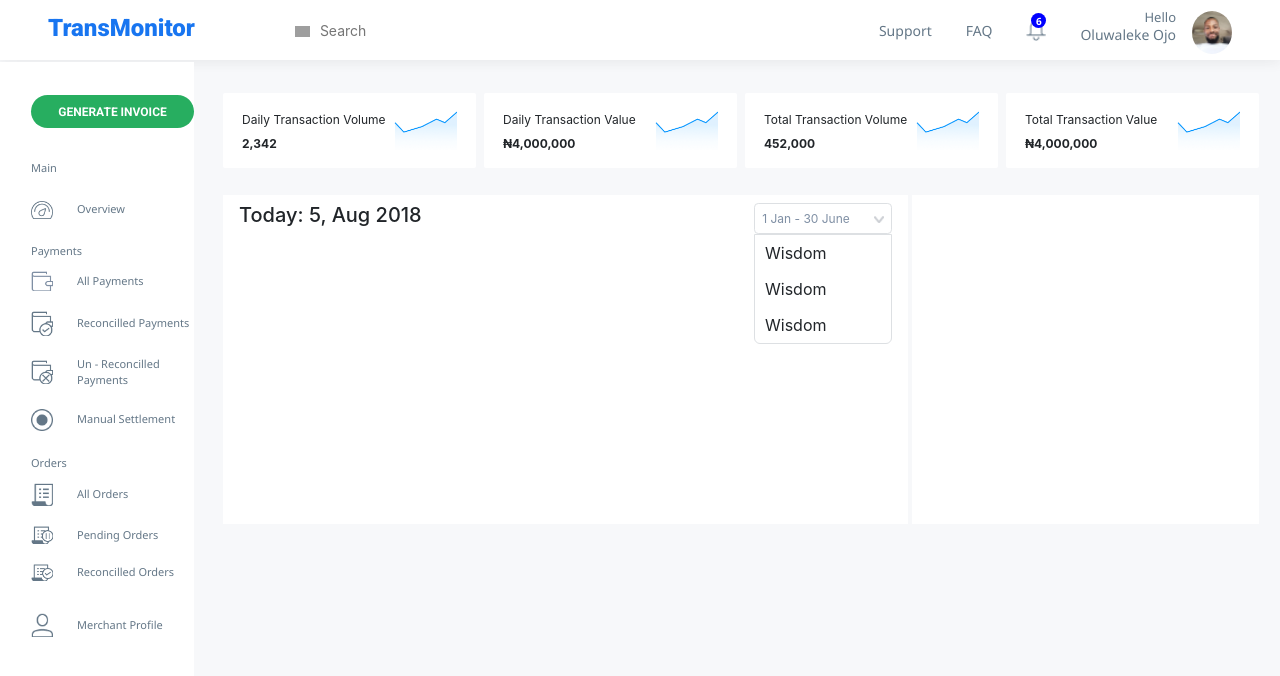
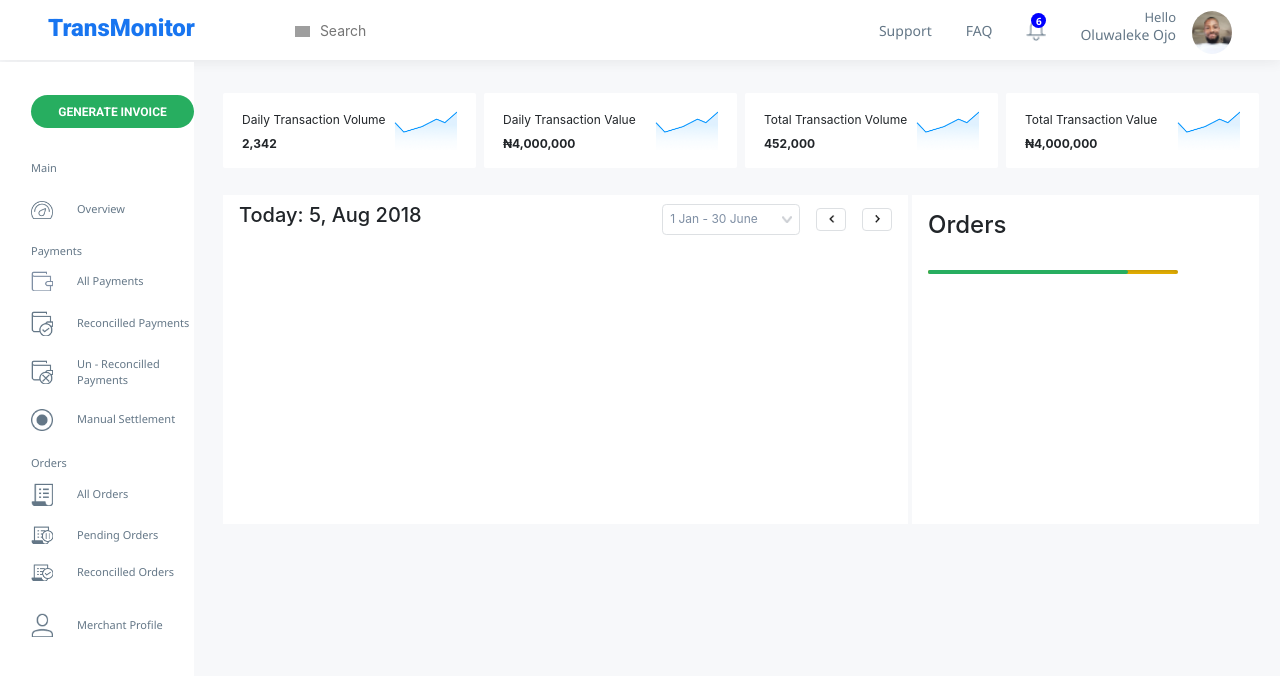
Before and after one commit to wisdomosara/mint, a React (Create React App) app: page / in a window 1280 px wide. Shown: the top 676 px of the page. Built offline with nearby package versions, Linux system fonts and the light colour scheme; grey boxes are pictures that could not be loaded.

Commit message:
working on the progress bar

```diff
--- a/src/App.css
+++ b/src/App.css
@@ -147,6 +147,7 @@ body{
   list-style-type: none;
   padding:6px 10px;
   cursor: pointer;
+  color: #7F8FA4;
 }
 .range-dropdown ul li:hover{
   background: #F4F4F4;
@@ -167,3 +168,26 @@ body{
   width: 138px;
   position: relative;
 }
+.arrow-holder{
+  width: 30px;
+  border: 1px solid #DDE0E3;
+  border-radius: 4px;
+  height: 23px;
+}
+progress[value] {
+  /* Reset the default appearance */
+  -webkit-appearance: none;
+   appearance: none;
+
+  width: 250px;
+  height: 4px;
+}
+progress[value]::-webkit-progress-bar {
+  background-color: #FDC203;
+  border-radius: 2px;
+  box-shadow: 0 2px 5px rgba(0, 0, 0, 0.25) inset;
+}
+progress[value]::-webkit-progress-value {
+  background-color: #27AE60;
+  border-radius: 2px;
+}
--- a/src/components/Body.jsx
+++ b/src/components/Body.jsx
@@ -2,12 +2,24 @@ import React, { Component } from 'react'
 
 export default class Body extends Component {
     state = {
-        clicked : false,
+        clickedRange : false,
         range : "1 Jan - 30 June",
         show : 20,
         payment: "All"
     }
-
+    handlerange = (e) => {
+        this.setState({
+            range: e.target.textContent
+        })
+        this.handlerangeclick()
+    }
+    handlerangeclick = () => {
+        this.setState(prevState => {
+            return {
+                clickedRange:!prevState.clickedRange
+            }
+        })
+    }
     render() {
         return (
             <div className="body">
@@ -45,18 +57,26 @@ export default class Body extends Component {
                         </div>
                     </div>
                 </div>
-                <section className="charts">
+                <section className="charts d-flex">
                     <div className="charts-left">
                         <div className="charts-left-top px-3 d-flex justify-content-between py-2">
                             <h5>Today: 5, Aug 2018</h5>
-                            <div>
-                                <div className="range-dropdown">
-                                    <button className="range-btn">{this.state.range}<span className="ml-4"><img src="images/Shape.png" width="10px"></img></span></button>
-                                    <ul>
-                                        <li>Wisdom</li>
-                                        <li>Wisdom</li>
-                                        <li>Wisdom</li>
-                                    </ul>
+                            <div className="d-flex align-items-center">
+                                <div className="range-dropdown mr-3">
+                                    <button className="range-btn" onClick={this.handlerangeclick}>{this.state.range}<span className="ml-4"><img src="images/Shape.png" width="10px"></img></span></button>
+                                    {this.state.clickedRange ? <ul>
+                                        <li onClick={this.handlerange}>1 Jan - 30 June</li>
+                                        <li onClick={this.handlerange}>1 July - 31 Dec</li>
+                                    </ul> : null}
+                                </div>
+
+                                <div className="d-flex">
+                                    <div className="arrow-holder d-flex align-items-center justify-content-center mr-3">
+                                        <img src="images/Arrow (1).png" width="15px"></img>
+                                    </div>
+                                    <div className="arrow-holder d-flex align-items-center justify-content-center">
+                                        <img src="images/Arrow.png" width="15px"></img>
+                                    </div>
                                 </div>
                             </div>
                         </div>
@@ -64,8 +84,9 @@ export default class Body extends Component {
 
                         </div>
                     </div>
-                    <div className="charts-right">
-
+                    <div className="charts-right p-3">
+                        <h4 className="mb-3">Orders</h4>
+                        <progress className="progress_bar" value="80" max="100"></progress>
                     </div>
                 </section>
             </div>
```
